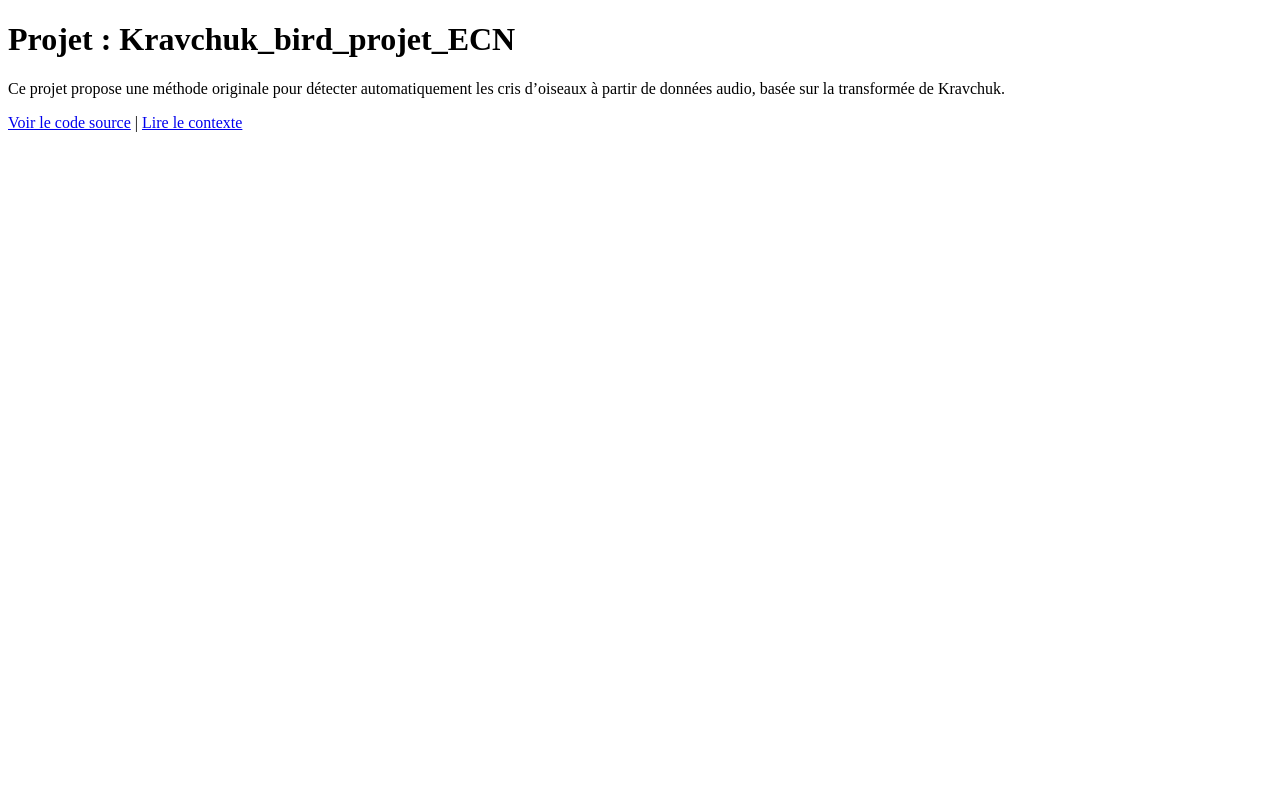
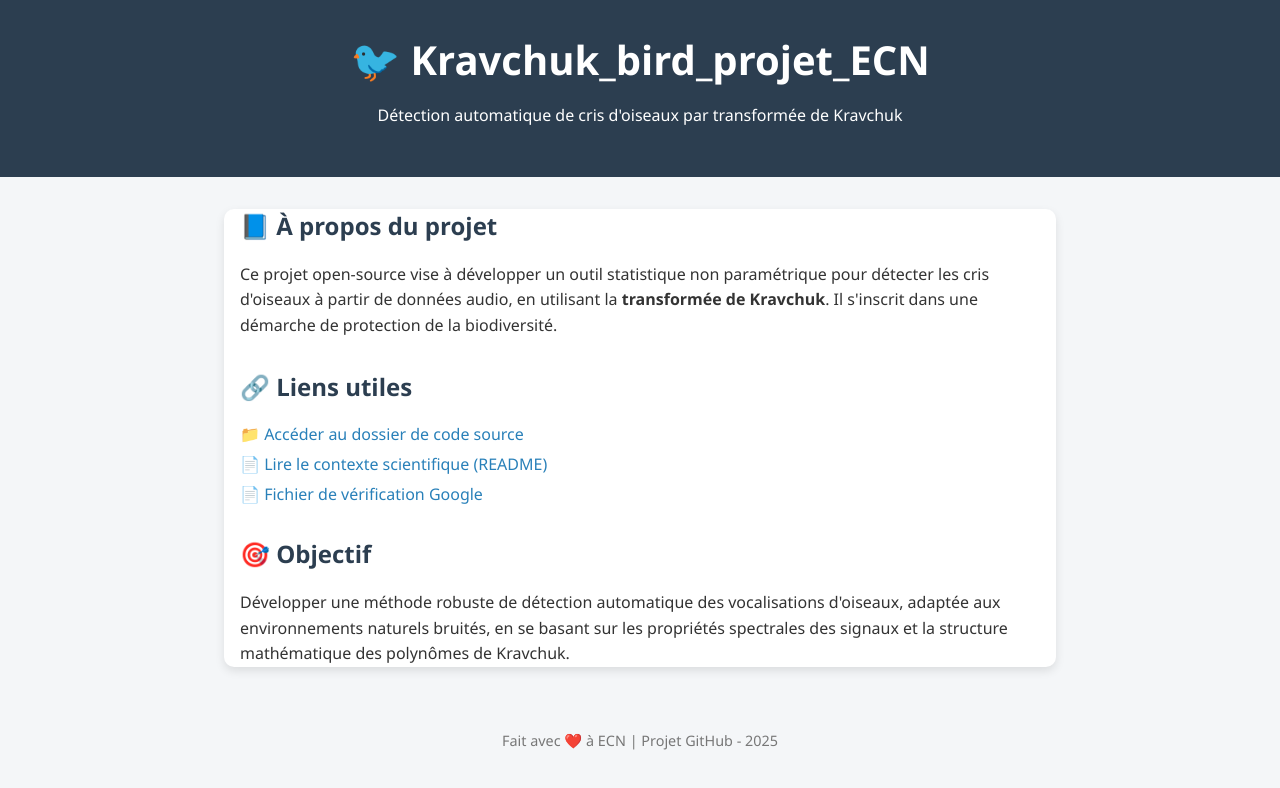
Before and after one commit to TDSYYDS-creator/Kravchuk_bird_projet_ECN, a plain HTML site: page index.html in a window 1280 px wide. Drawn offline with Linux system fonts and the light colour scheme.

Commit message:
Update index.html

```diff
--- a/index.html
+++ b/index.html
@@ -3,18 +3,93 @@
 <head>
   <meta charset="UTF-8" />
   <meta name="viewport" content="width=device-width, initial-scale=1.0" />
-  <meta name="description" content="Projet ECN - Détection d'oiseaux avec la transformée de Kravchuk" />
+  <meta name="description" content="Projet ECN - Détection de cris d'oiseaux avec transformée de Kravchuk" />
   <link rel="canonical" href="https://tdsyyds-creator.github.io/Kravchuk_bird_projet_ECN/" />
   <title>Kravchuk_bird_projet_ECN</title>
+  <style>
+    body {
+      font-family: 'Segoe UI', sans-serif;
+      margin: 0;
+      padding: 0;
+      background-color: #f4f6f8;
+      color: #333;
+    }
+    header {
+      background-color: #2c3e50;
+      color: white;
+      padding: 2rem 1rem;
+      text-align: center;
+    }
+    h1 {
+      margin: 0;
+      font-size: 2.5rem;
+    }
+    main {
+      max-width: 800px;
+      margin: 2rem auto;
+      padding: 0 1rem;
+      background-color: white;
+      border-radius: 10px;
+      box-shadow: 0 4px 10px rgba(0, 0, 0, 0.1);
+    }
+    h2 {
+      color: #2c3e50;
+      margin-top: 2rem;
+    }
+    p {
+      line-height: 1.6;
+    }
+    ul {
+      list-style: none;
+      padding-left: 0;
+    }
+    li {
+      margin: 0.5rem 0;
+    }
+    a {
+      color: #2980b9;
+      text-decoration: none;
+    }
+    a:hover {
+      text-decoration: underline;
+    }
+    footer {
+      text-align: center;
+      padding: 2rem 1rem;
+      font-size: 0.9rem;
+      color: #777;
+    }
+  </style>
 </head>
 <body>
-  <h1>Projet : Kravchuk_bird_projet_ECN</h1>
-  <p>
-    Ce projet propose une méthode originale pour détecter automatiquement les cris d’oiseaux à partir de données audio, basée sur la transformée de Kravchuk.
-  </p>
-  <p>
-    <a href="kravchuk-no-R/">Voir le code source</a> |
-    <a href="README.html">Lire le contexte</a>
-  </p>
+  <header>
+    <h1>🐦 Kravchuk_bird_projet_ECN</h1>
+    <p>Détection automatique de cris d'oiseaux par transformée de Kravchuk</p>
+  </header>
+  <main>
+    <h2>📘 À propos du projet</h2>
+    <p>
+      Ce projet open-source vise à développer un outil statistique non paramétrique pour détecter les cris
+      d'oiseaux à partir de données audio, en utilisant la <strong>transformée de Kravchuk</strong>. Il s'inscrit
+      dans une démarche de protection de la biodiversité.
+    </p>
+
+    <h2>🔗 Liens utiles</h2>
+    <ul>
+      <li>📁 <a href="kravchuk-no-R/">Accéder au dossier de code source</a></li>
+      <li>📄 <a href="README.md">Lire le contexte scientifique (README)</a></li>
+      <li>📄 <a href="google9bcd2a5871db78b5.html">Fichier de vérification Google</a></li>
+    </ul>
+
+    <h2>🎯 Objectif</h2>
+    <p>
+      Développer une méthode robuste de détection automatique des vocalisations d'oiseaux, adaptée aux environnements
+      naturels bruités, en se basant sur les propriétés spectrales des signaux et la structure mathématique
+      des polynômes de Kravchuk.
+    </p>
+  </main>
+  <footer>
+    Fait avec ❤️ à ECN | Projet GitHub - 2025
+  </footer>
 </body>
 </html>
```
